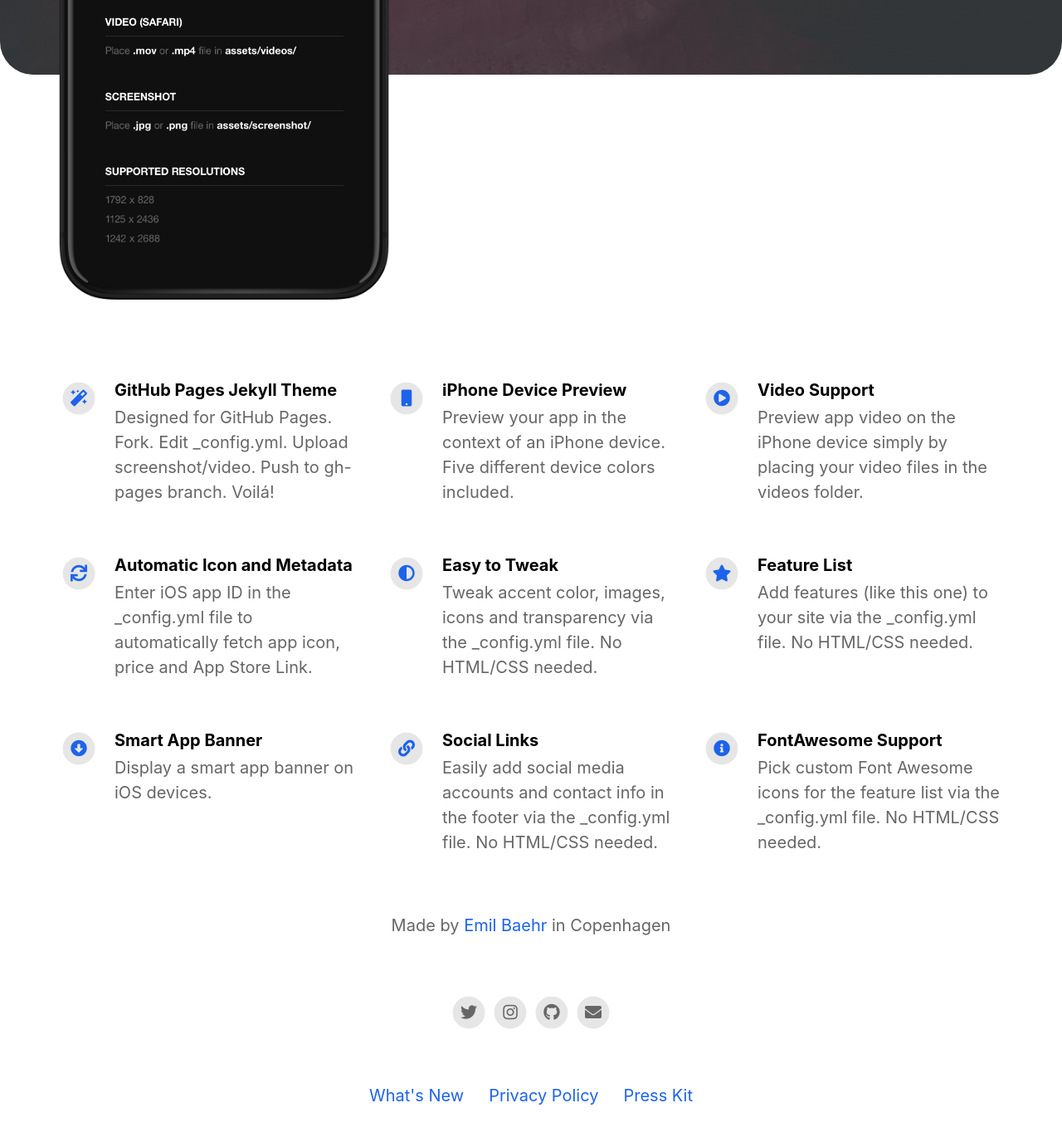
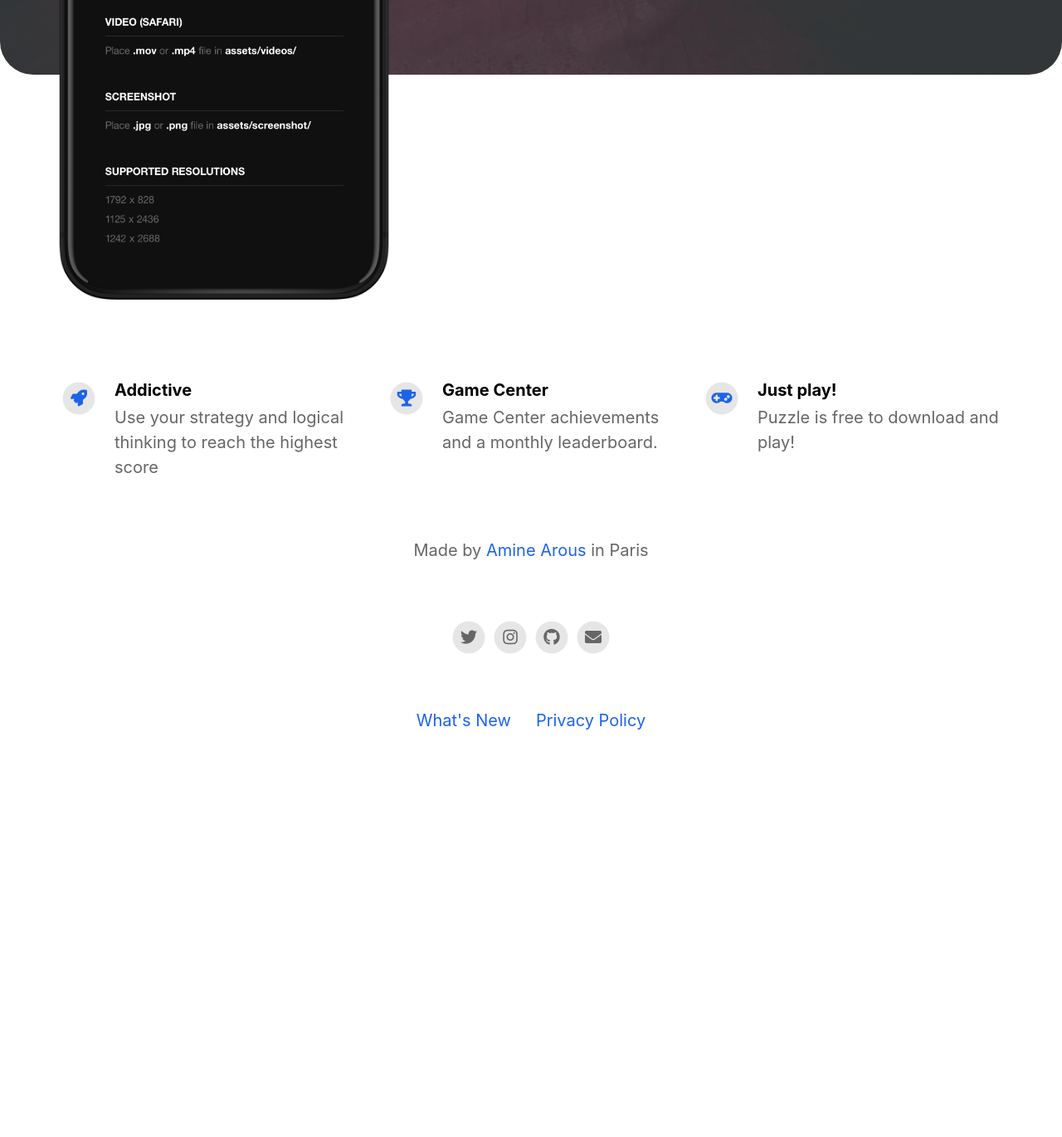
Before and after one commit to AmineArous/puzzlolandingpage, a Jekyll site: the page built from index.html, in a window 1280 px wide and 1400 px high, scrolled down 624 px. Shown: the top 1370 px of the window at 83% size. Built offline with Jekyll 4.4.1, drawn with Linux system fonts in a browser that asks for light colours; nearby versions of some CDN libraries; after the commit the page ends 1572 px from its top, so only the background shows below that; some of the changed text lies outside the part shown.

Commit message:
Update _config.yml

```diff
--- a/_config.yml
+++ b/_config.yml
@@ -2,32 +2,32 @@
 page_title                                :                                           # Automatically populates with app name if not set and if iOS app ID is set. Otherwise enter manually.
 
 # App Info
-ios_app_id                                : 1234793120                                # Required. Enter iOS app ID to automatically populate name, price and icons (e.g. 718043190).
+ios_app_id                                : 6447078771                                # Required. Enter iOS app ID to automatically populate name, price and icons (e.g. 718043190).
 ios_app_country                           : us                                        # Required outside USA. Enter 2 letter country code as in https://en.wikipedia.org/wiki/ISO_3166-1_alpha-2
 
 appstore_link                             :                                           # Automatically populates if not set and if iOS app ID is set. Otherwise enter manually.
 playstore_link                            :                                           # Enter Google Play Store URL.
-presskit_download_link                    : https://emilbaehr.com                                          # Enter a link to downloadable file or (e.g. public Dropbox link to a .zip file).
+presskit_download_link                    : #https://apps.apple.com/fr/app/id6447078771                                          # Enter a link to downloadable file or (e.g. public Dropbox link to a .zip file).
                                                                                       # Or upload your press kit file to assets and set path accordingly (e.g. "assets/your_press_kit.zip").
 
 app_icon                                  : # assets/appicon.png                      # Automatically populates if not set and if iOS app ID is set.  Otherwise enter path to icon file manually.
 app_name                                  :                                           # Automatically populates if not set and if iOS app ID is set.  Otherwise enter manually.
 app_price                                 :                                           # Automatically populates if not set and if iOS app ID is set.  Otherwise enter manually.
-app_description                           : Write a short tagline for your app.
+app_description                           : Challenge your puzzle-solving skills
 
 enable_smart_app_banner                   : true                                      # Set to true to show a smart app banner at top of page on mobile devices.
 
 
 
 # Information About Yourself
-your_name                                 : Emil Baehr
-your_link                                 : https://emilbaehr.com
-your_city                                 : Copenhagen
-email_address                             : emil.baehr@gmail.com
+your_name                                 : Amine Arous
+your_link                                 : https://aminearous.github.io/crossmixpuzzlelanding/
+your_city                                 : Paris
+email_address                             : m.aminearous@gmail.com
 facebook_username                         :
-instagram_username                        : ebaehr
-twitter_username                          : ebaehr
-github_username                           : emilbaehr
+instagram_username                        : tamjack75
+twitter_username                          : AmineArous
+github_username                           : AmineArous
 youtube_username                          :
 
 
@@ -35,45 +35,17 @@
 # Feature List                            Edit, add or remove features to be presented.
 features                                  :
 
-  - title                                 : GitHub Pages Jekyll Theme
-    description                           : Designed for GitHub Pages. Fork. Edit _config.yml. Upload screenshot/video. Push to gh-pages branch. Voilá!
-    fontawesome_icon_name                 : magic
+  - title                                 : Addictive
+    description                           : Use your strategy and logical thinking to reach the highest score
+    fontawesome_icon_name                 : rocket
 
-  - title                                 : iPhone Device Preview
-    description                           : Preview your app in the context of an iPhone device. Five different device colors included.
-    fontawesome_icon_name                 : mobile
+  - title                                 : Game Center
+    description                           : Game Center achievements and a monthly leaderboard.
+    fontawesome_icon_name                 : trophy
 
-  - title                                 : Video Support
-    description                           : Preview app video on the iPhone device simply by placing your video files in the videos folder.
-    fontawesome_icon_name                 : play-circle
-
-  - title                                 : Automatic Icon and Metadata
-    description                           : Enter iOS app ID in the _config.yml file to automatically fetch app icon, price and App Store Link.
-    fontawesome_icon_name                 : sync
-
-  - title                                 : Easy to Tweak
-    description                           : Tweak accent color, images, icons and transparency via the _config.yml file. No HTML/CSS needed.
-    fontawesome_icon_name                 : adjust
-
-  - title                                 : Feature List
-    description                           : Add features (like this one) to your site via the _config.yml file. No HTML/CSS needed.
-    fontawesome_icon_name                 : star
-
-  - title                                 : Smart App Banner
-    description                           : Display a smart app banner on iOS devices.
-    fontawesome_icon_name                 : arrow-alt-circle-down
-
-  - title                                 : Social Links
-    description                           : Easily add social media accounts and contact info in the footer via the _config.yml file. No HTML/CSS needed.
-    fontawesome_icon_name                 : link
-
-  - title                                 : FontAwesome Support
-    description                           : Pick custom Font Awesome icons for the feature list via the _config.yml file. No HTML/CSS needed.
-    fontawesome_icon_name                 : info-circle
-
-  - title                                 : # New Feature Title
-    description                           : # New Feature Description
-    fontawesome_icon_name                 : # Enter Font Awesome icon name (e.g. star). Find icons on fontawesome.com/icons.
+  - title                                 : Just play!
+    description                           : Puzzle is free to download and play!
+    fontawesome_icon_name                 : gamepad
 
 
 
```
